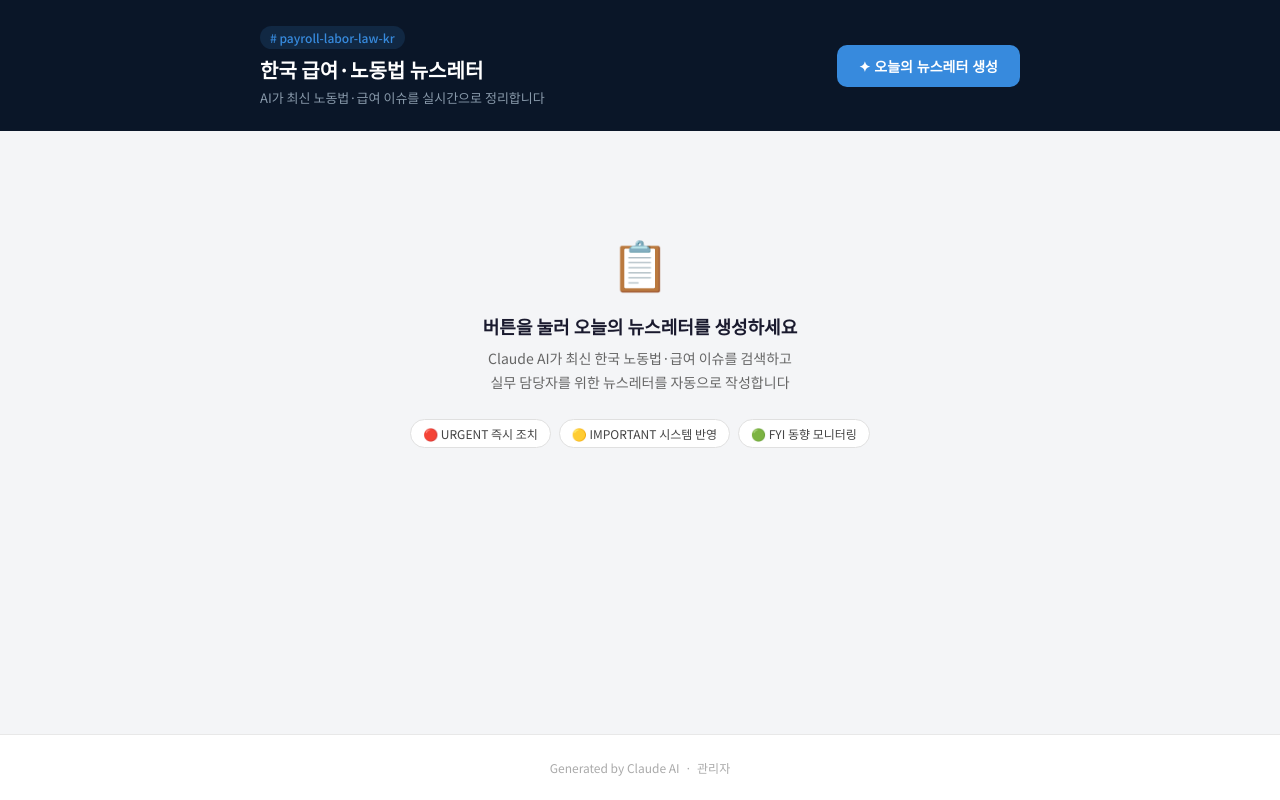
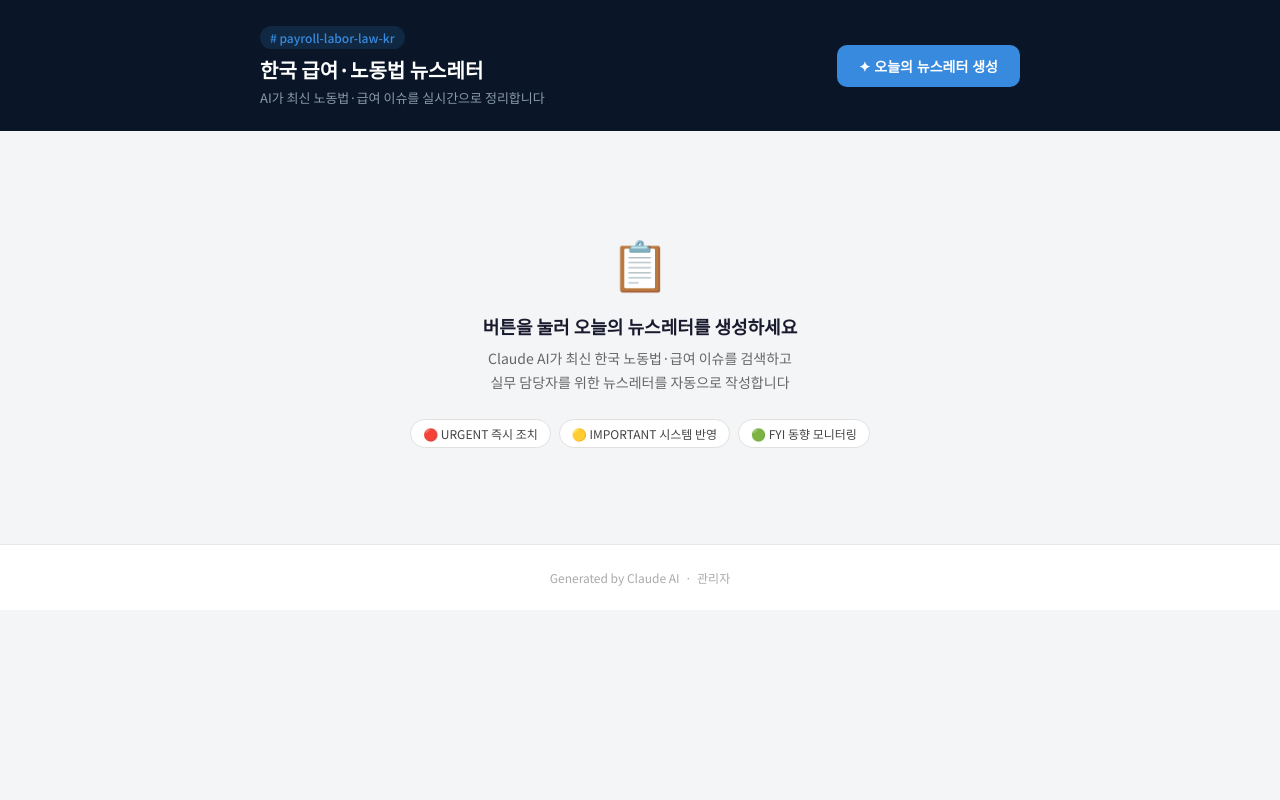
Before and after one commit to bbsq1360-ai/payroll-newsletter-kr, a Next.js app: page / in a window 1280 px wide. Built offline with nearby package versions, Linux system fonts and the light colour scheme.

Commit message:
Update index.js

```diff
--- a/pages/index.js
+++ b/pages/index.js
@@ -157,7 +157,7 @@ export default function Home() {
 }
 
 const s = {
-  page: { display: "flex", flexDirection: "column", minHeight: "100vh" },
+  page: { minHeight: "100vh" },
   header: { background: "#0A1628", padding: "1.5rem 2rem", flexShrink: 0 },
   headerInner: {
     maxWidth: 760, margin: "0 auto",
```
